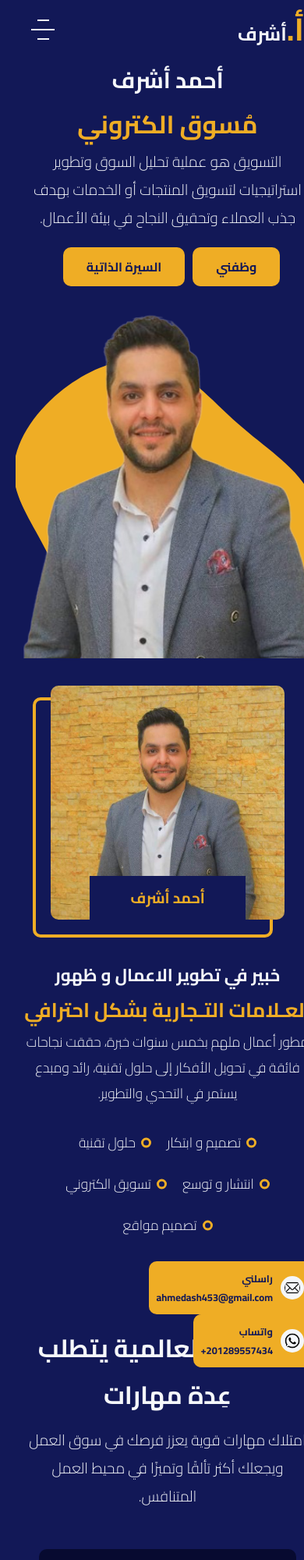
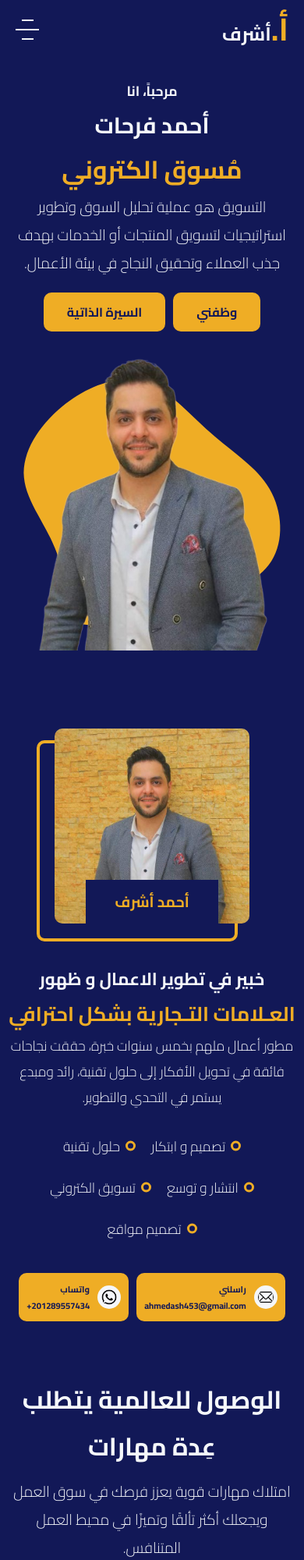
Before and after one commit to HassanR01/Ahmed-Ashraf-Website, a plain HTML site: page index.html in a window 390 px wide. Shown: the top 2000 px of the page at 78% size. Drawn offline with Linux system fonts and the light colour scheme.

Commit message:
Some edits

```diff
--- a/Style/style.css
+++ b/Style/style.css
@@ -18,7 +18,6 @@ html {
 
 body {
     font-family: var(--main-font);
-    height: 200vh;
     direction: rtl;
     color: var(--writing-color);
     background-color: var(--main-color);
@@ -307,9 +306,28 @@ header nav .bIcon span:nth-child(3) {
     #Home .text .buttons a {
         font-size: 1.2rem;
     }
+
+    #Home .text .buttons a {
+        background-color: #EFAD25;
+        padding: 10px 30px;
+        margin: 0 5px;
+    }
 }
 
 @media (max-width: 780px) {
+    #Home {
+        height: auto;
+    }
+
+    #Home .image img {
+        width: 300px;
+    }
+
+    #Home .image svg {
+        width: 500px;
+        position: absolute;
+        z-index: -1;
+    }
 
     #Home .text h3 {
         font-size: 1.1rem;
@@ -477,7 +495,7 @@ header nav .bIcon span:nth-child(3) {
 
 @media (max-width: 1180px) {
     #aboutme {
-        padding: 100px 10px 0;
+        padding: 100px 10px 50px;
         height: 100vh;
         display: flex;
         flex-direction: column;
@@ -517,6 +535,10 @@ header nav .bIcon span:nth-child(3) {
         margin:10px;
     }
 
+    #aboutme .text .links a {
+        margin: 10px 5px;
+    }
+
     #aboutme .text .links a .text p {
         font-size: 0.9rem;
     }
@@ -528,7 +550,7 @@ header nav .bIcon span:nth-child(3) {
 
 @media (max-width: 780px) {
     #aboutme {
-        height: 100vh;
+        height: auto;
     }
 
     #aboutme .image {
@@ -536,7 +558,7 @@ header nav .bIcon span:nth-child(3) {
     }
 
     #aboutme .image img {
-        width: 300px;
+        width: 250px;
     }
 
     #aboutme .image::after {
@@ -565,7 +587,7 @@ header nav .bIcon span:nth-child(3) {
     }
 
     #aboutme .text .links a .text p {
-        font-size: 0.8rem;
+        font-size: 0.7rem;
     }
     #aboutme .text .links a img {
         width: 30px;
@@ -706,7 +728,6 @@ header nav .bIcon span:nth-child(3) {
     align-items: center;
     justify-content: center;
     width: calc(60%/2);
-    min-width: 400px;
 }
 
 #skills .skillsSpreading .spreading .item {
@@ -734,21 +755,24 @@ header nav .bIcon span:nth-child(3) {
 
     #skills .skillsSpreading .skills {
         width: 100%;
-        min-width:auto;
+        min-width: auto;
     }
 
     #skills .skillsSpreading .spreading {
         width: 100%;
+        min-width: auto;
     }
 
     #skills .skillsSpreading .spreading .item {
         width: 80%;
+
     }
+
 }
 
 /* Services Section */
 #services {
-    padding: 100px 0 0 0;
+    padding: 100px 10px;
 }
 
 #services .services {
@@ -798,7 +822,7 @@ header nav .bIcon span:nth-child(3) {
 
 /* Testimonials section */
 #testimonials {
-    padding: 100px 0 0 0;
+    padding: 100px 10px;
 }
 
 #testimonials .testimonialContainer {
@@ -855,7 +879,7 @@ header nav .bIcon span:nth-child(3) {
 
 /* Events Section */
 #events {
-    padding: 100px 0 ;
+    padding: 100px 10px ;
 }
 
 #events .eventsContainer {
@@ -941,6 +965,10 @@ header nav .bIcon span:nth-child(3) {
 @media (max-width: 1180px) {
     #events {
         height: auto;
+    }
+
+    #events .eventsContainer .event {
+        margin: 50px 0;
     }
 }
 
--- a/index.html
+++ b/index.html
@@ -35,7 +35,7 @@
 
         <div class="text">
             <h3>مرحباً، انا</h3>
-            <h1>أحمد أشرف</h1>
+            <h1>أحمد فرحات</h1>
             <h2>مُسوق الكتروني</h2>
             <p>التسويق هو عملية تحليل السوق وتطوير استراتيجيات لتسويق المنتجات أو الخدمات بهدف جذب العملاء وتحقيق النجاح في بيئة الأعمال.</p>
             <div class="buttons">
```
